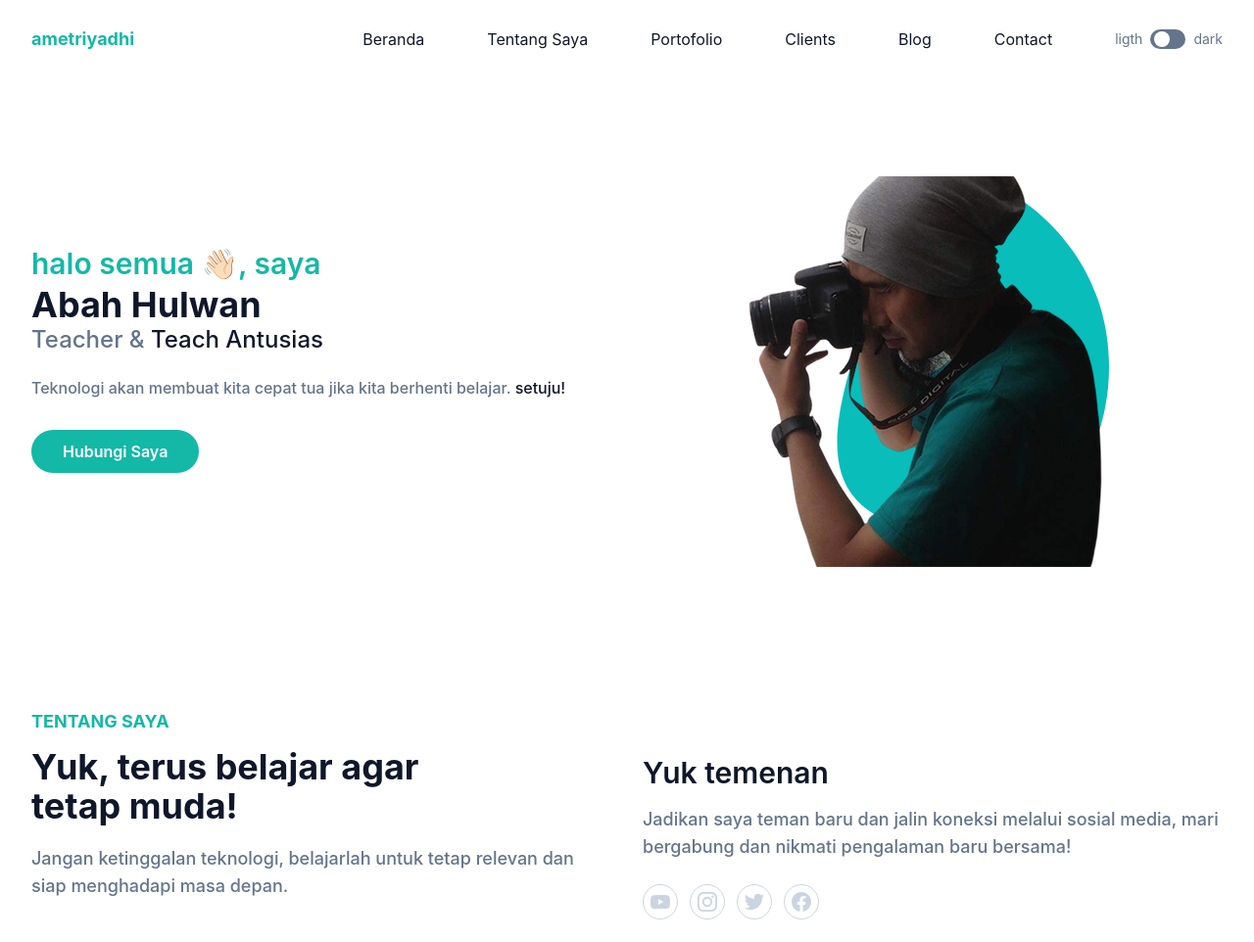
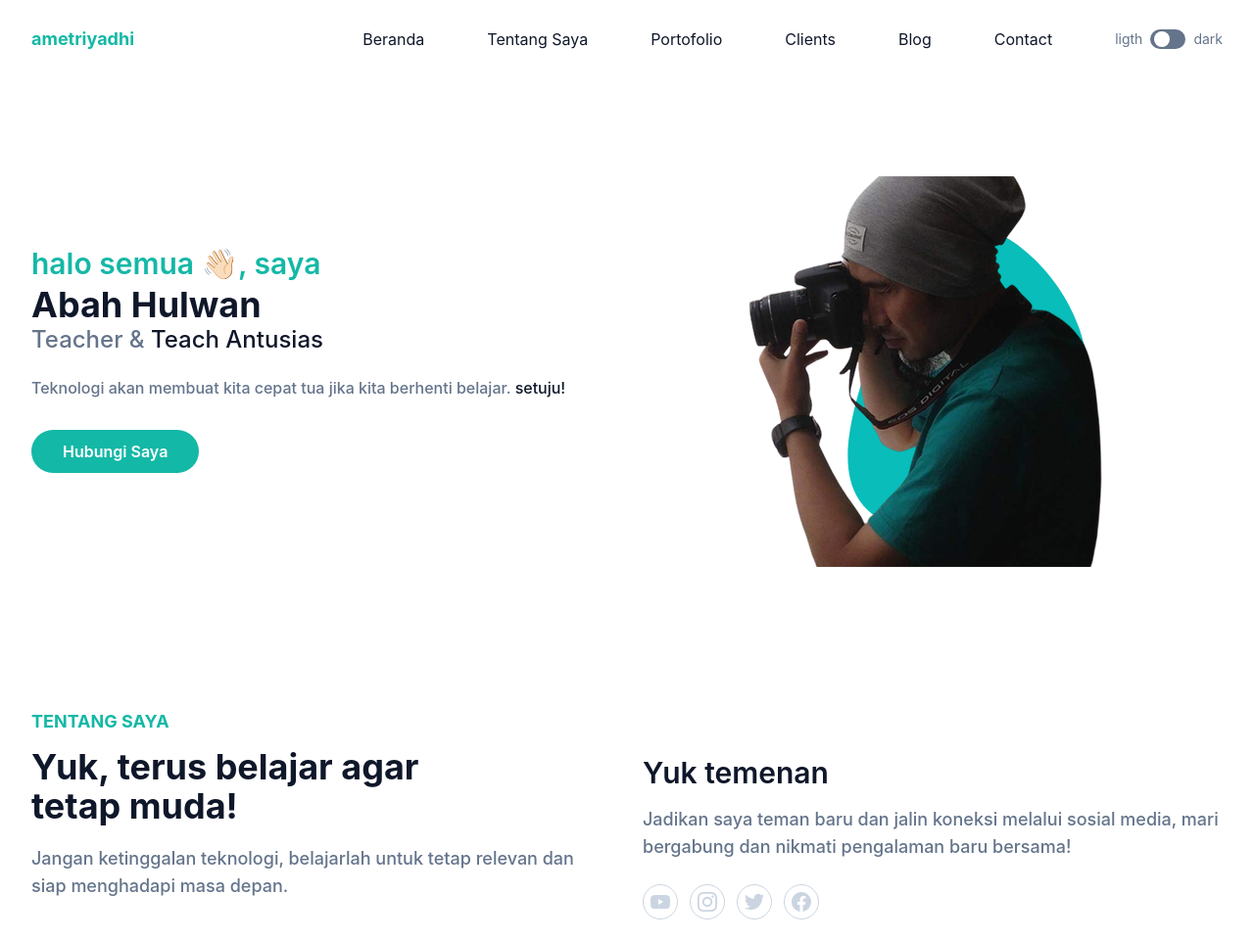
Before and after one commit to ametriyadhi/portfolio-tailwind-css, a website: page index.html in a window 1280 px wide. Shown: the top 962 px of the page at 98% size. Drawn offline with Linux system fonts and the light colour scheme.

Commit message:
Update index.html

```diff
--- a/index.html
+++ b/index.html
@@ -86,8 +86,8 @@
           <div class="relative mt-10 lg:mt-9 lg:right-0">
             <img src="dist/img/Abah.png" alt="Abah Hulwan" class="max-w-full mx-auto relative z-10" />
 
-            <span class="absolute -bottom-0 left-1/2 -translate-x-1/2 md:scale-125 mt-2">
-              <svg width="600" height="450" viewBox="0 0 200 200" xmlns="http://www.w3.org/2000/svg">
+            <span class="absolute -bottom-0 left-1/2 -translate-x-1/2 md:scale-125 mt-5">
+              <svg width="600" height="400" viewBox="0 0 200 200" xmlns="http://www.w3.org/2000/svg">
                 <path fill="#08BDBA" d="M59.9,-17.3C69.2,9.1,62.5,42.9,41.7,58.2C21,73.4,-13.8,70.2,-27.3,56C-40.8,41.8,-33.1,16.8,-25,-8C-16.9,-32.8,-8.4,-57.4,8.4,-60.2C25.3,-62.9,50.6,-43.8,59.9,-17.3Z" transform="translate(100 100)" />
               </svg>
             </span>
```
